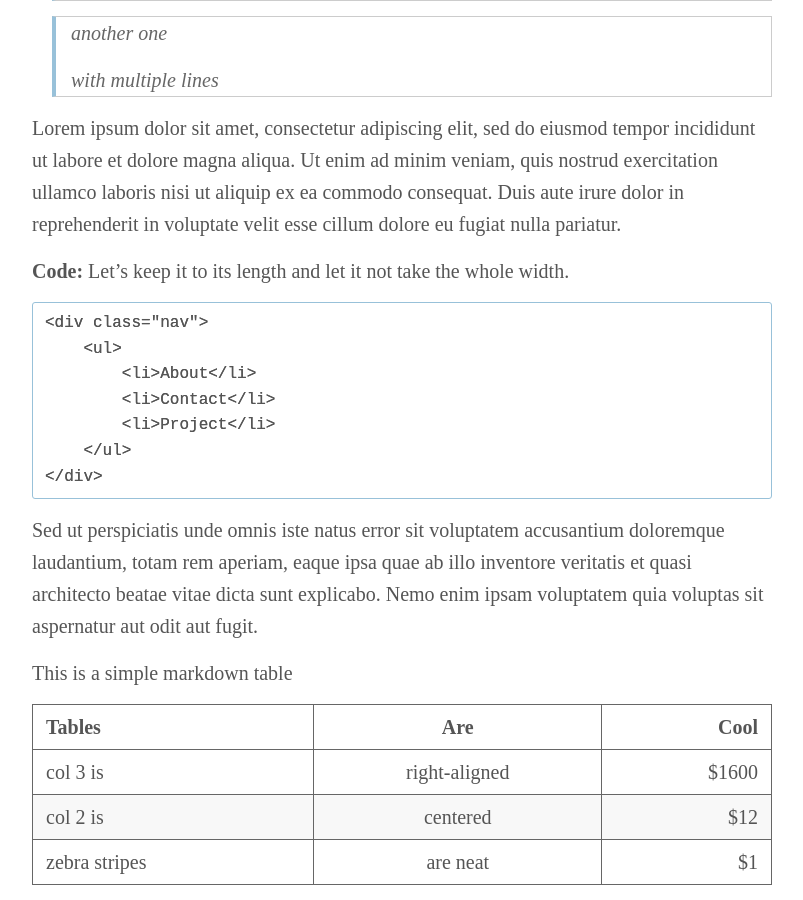
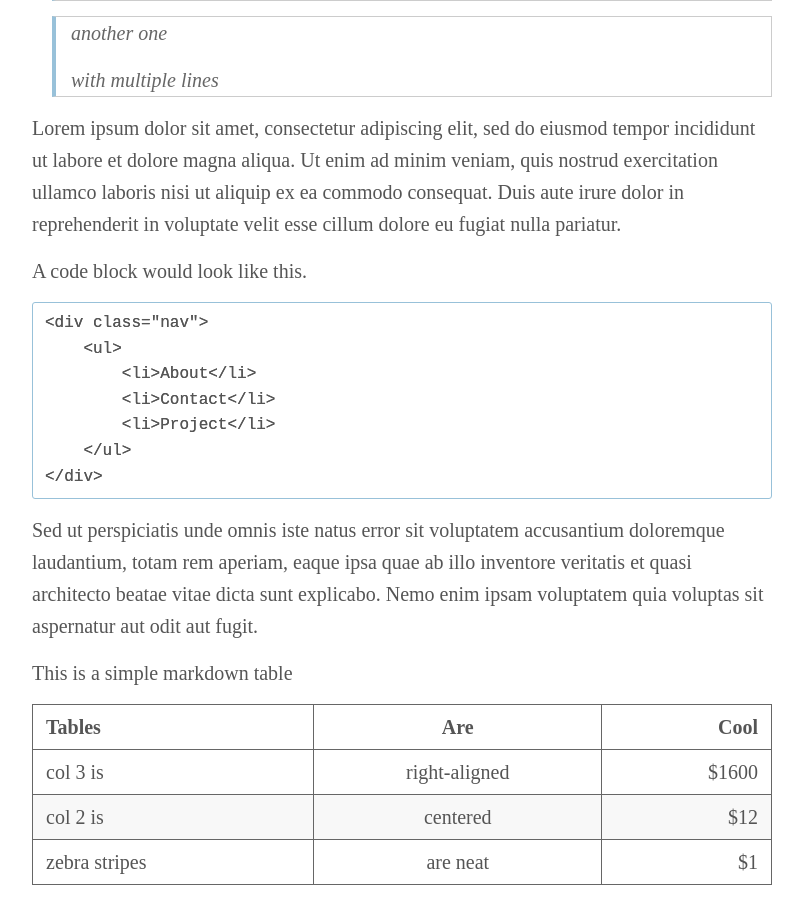
Before and after one commit to sharu725/vyaasa, a Jekyll site: the page built from _posts/2016-05-07-example.md, in a window 1280 px wide and 900 px high, scrolled down 1440 px. Shown: the whole window, without its empty margins (238-1041 px from the left). Built offline with Jekyll 4.4.1, drawn with Linux system fonts in a browser that asks for light colours; some web fonts are replaced; comment, search, counter and statistics services are not loaded.

Commit message:
no message

```diff
--- a/_posts/2016-05-07-example.md
+++ b/_posts/2016-05-07-example.md
@@ -45,7 +45,7 @@ and an ordered list
 
 Lorem ipsum dolor sit amet, consectetur adipiscing elit, sed do eiusmod tempor incididunt ut labore et dolore magna aliqua. Ut enim ad minim veniam, quis nostrud exercitation ullamco laboris nisi ut aliquip ex ea commodo consequat. Duis aute irure dolor in reprehenderit in voluptate velit esse cillum dolore eu fugiat nulla pariatur.
 
-**Code:** Let's keep it to its length and let it not take the whole width.
+A code block would look like this.
 {% highlight html %}
 
 <div class="nav">
```
